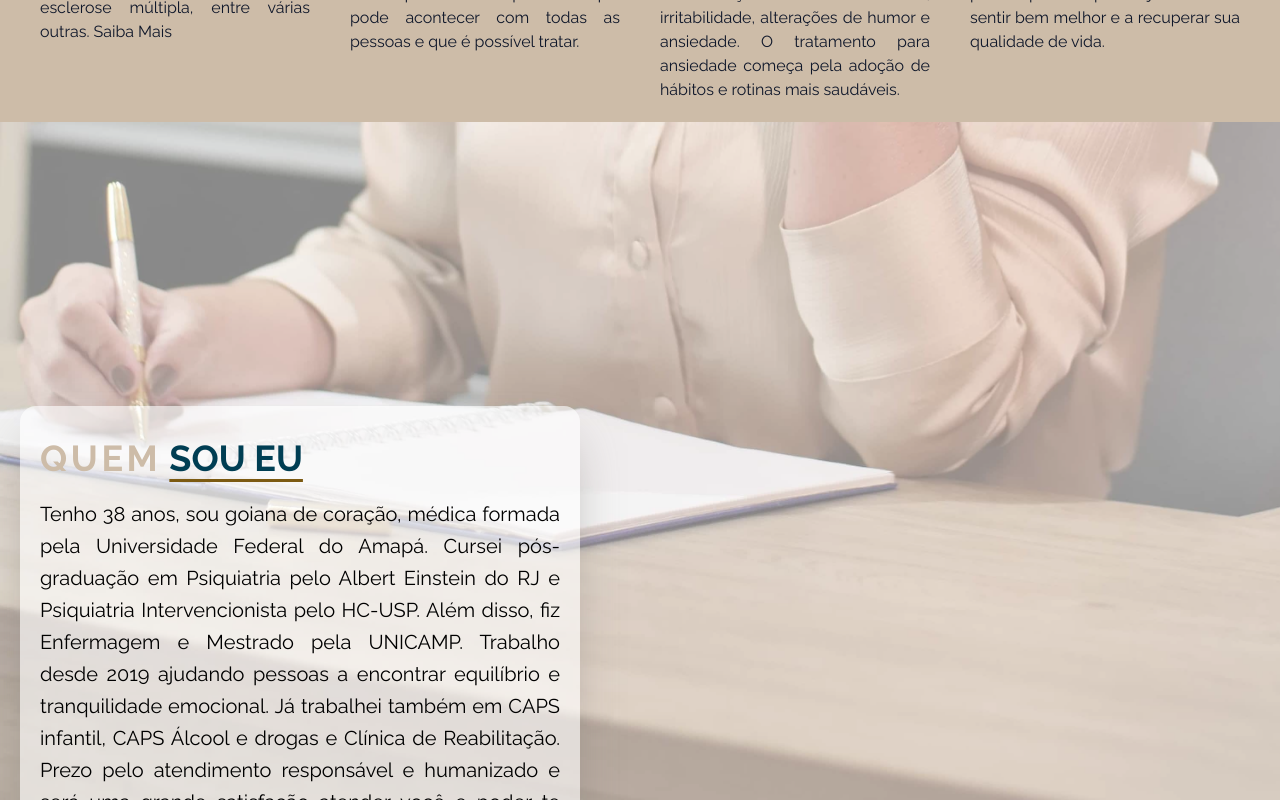
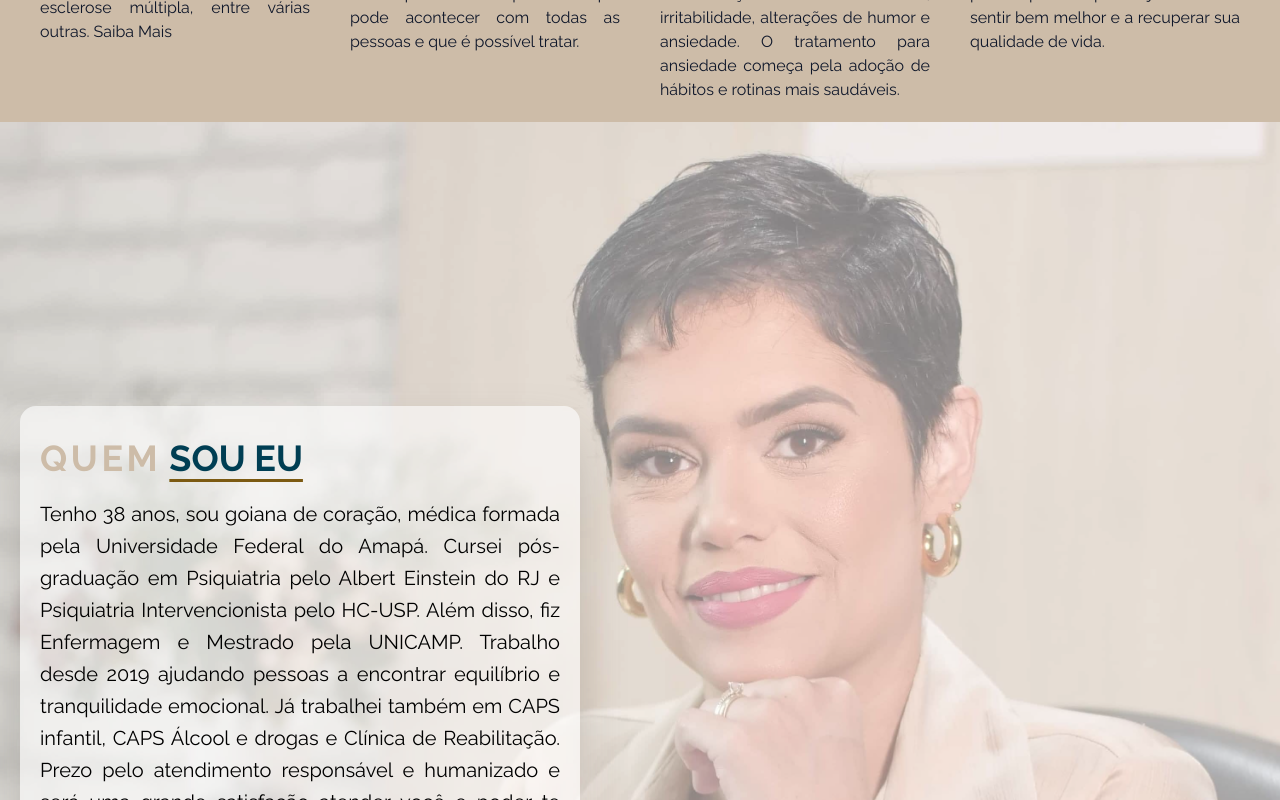
Before and after one commit to brunoprestesap/page-dra-camila, a React (Create React App) app: page /cannabis in a window 1280 px wide. Shown: the part 1560-2360 px from the top of the page. Built offline with nearby package versions, Linux system fonts and the light colour scheme.

Commit message:
ajustes foto brand

```diff
--- a/src/components/Cannabis/Brand.js
+++ b/src/components/Cannabis/Brand.js
@@ -6,7 +6,7 @@ const Brand = () => {
   return (
     <div id="brand" className='relative w-full'>
             <img
-                className="w-full h-screen object-cover object-bottom"
+                className="w-full h-screen object-cover object-bottom md:object-top"
                 src={bgHero}
                 alt="brand background"
             ></img>
```
